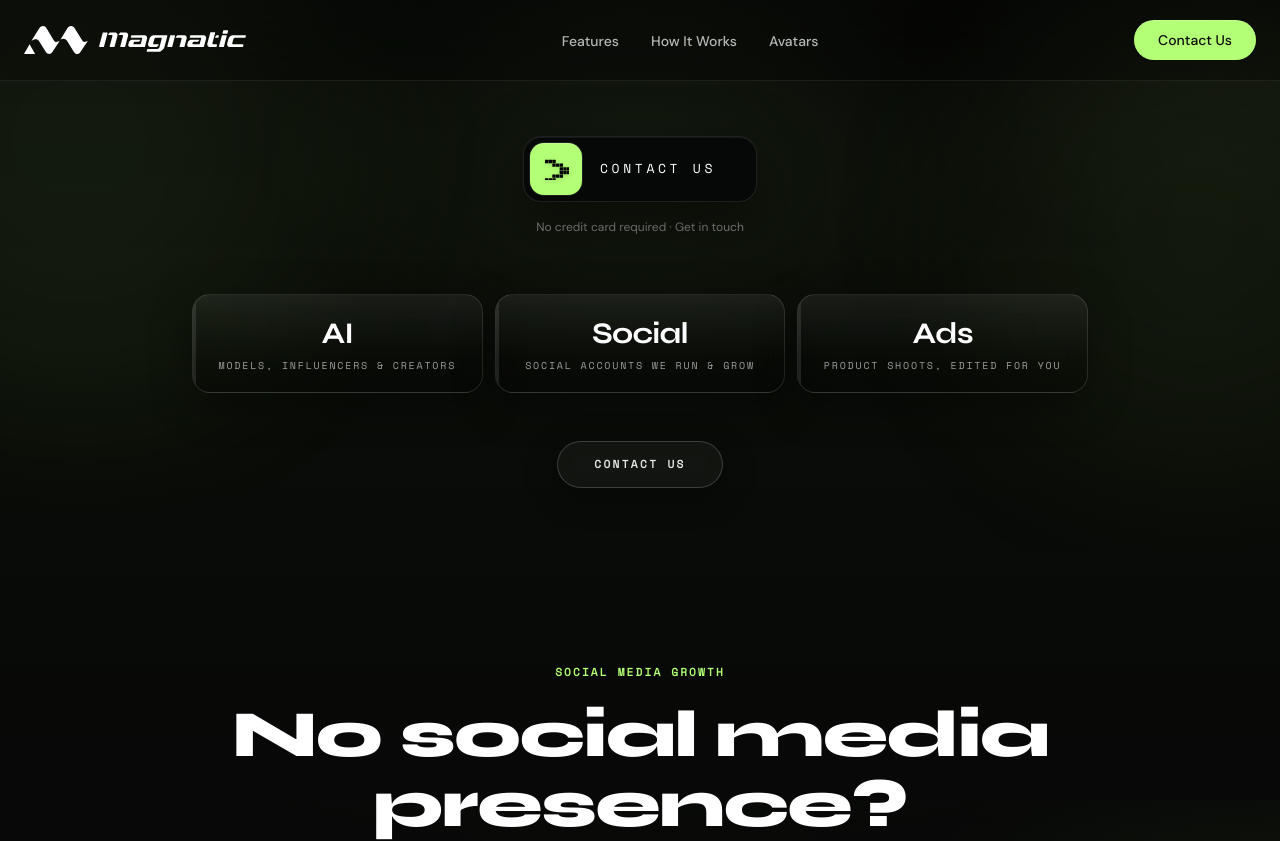
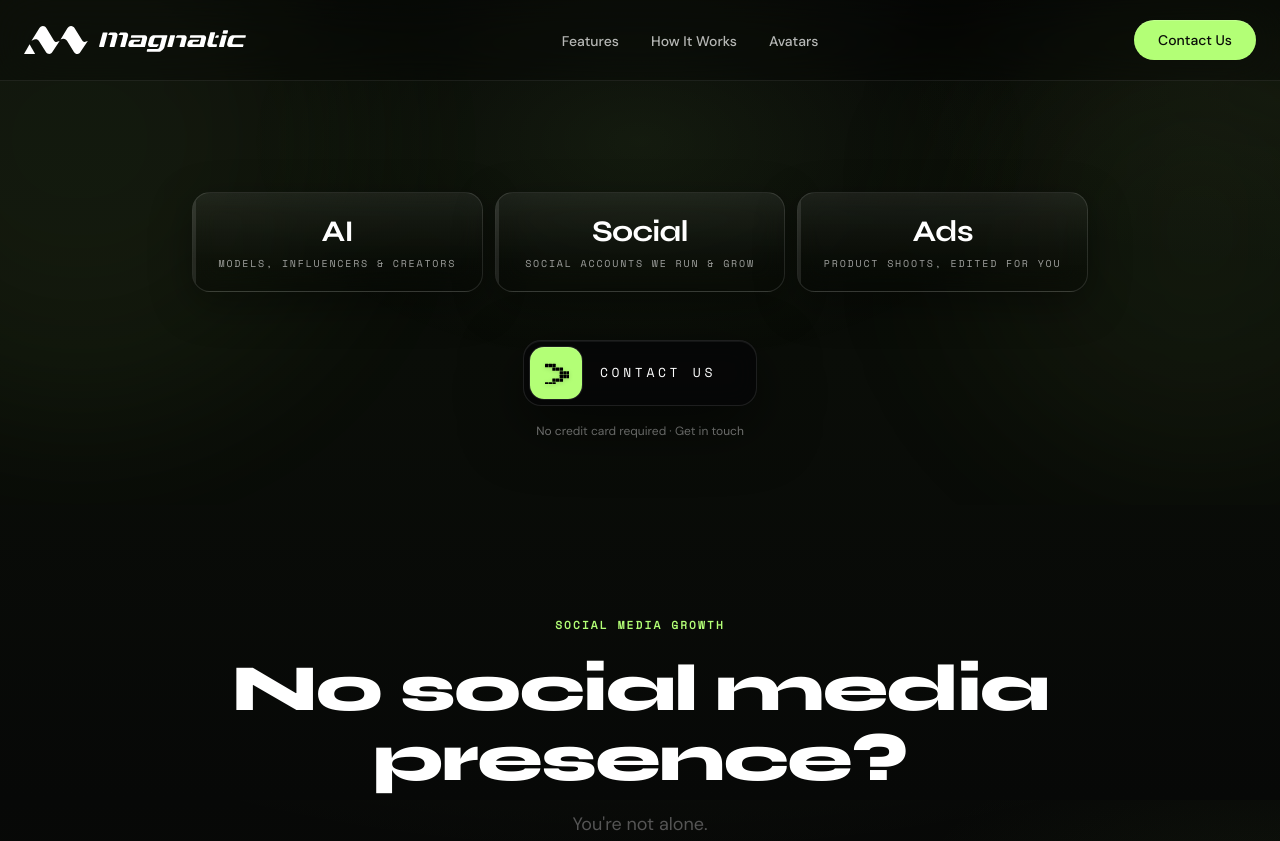
Before and after one commit to jinab-sys/magnatic-website, a Next.js app: page / in a window 1280 px wide. Shown: the top 841 px of the page. Built offline with nearby package versions, Linux system fonts and the light colour scheme.

Commit message:
fix hero CTAs

```diff
--- a/components/blocks/scroll-expansion-hero.tsx
+++ b/components/blocks/scroll-expansion-hero.tsx
@@ -50,34 +50,6 @@ export function ScrollExpandHero() {
 
             <div className="relative z-20 mx-auto w-full max-w-7xl px-6">
                 {/* Primary CTA + microcopy */}
-                <motion.div
-                    initial={{ opacity: 0, y: 18 }}
-                    animate={{ opacity: 1, y: 0 }}
-                    transition={{ duration: 0.6, delay: 0.12, ease: "easeOut" }}
-                    className="mx-auto flex max-w-lg flex-col items-center gap-4 text-center"
-                >
-                    <button
-                        type="button"
-                        aria-label="Contact Us"
-                        onClick={() => scrollToRegisterForm()}
-                        className="group relative inline-flex max-w-full cursor-pointer items-stretch overflow-hidden rounded-2xl border border-white/10 bg-[#060607]/90 text-left shadow-[0_20px_60px_rgba(0,0,0,0.55),inset_0_1px_0_rgba(255,255,255,0.06)] backdrop-blur-md transition duration-300 hover:border-[rgba(179,255,118,0.35)] hover:shadow-[0_24px_72px_rgba(179,255,118,0.12)] focus-visible:outline-2 focus-visible:outline-offset-4 focus-visible:outline-[rgba(179,255,118,0.5)]"
-                    >
-                        <span
-                            className="relative m-1.5 flex h-[52px] w-[52px] shrink-0 items-center justify-center rounded-xl bg-linear-to-br from-(--mag-accent-from) to-(--mag-accent-to) shadow-[inset_0_1px_0_rgba(255,255,255,0.15)] ring-1 ring-white/10 transition-transform duration-300 group-hover:scale-[1.02]"
-                            aria-hidden
-                        >
-                            <PixelChevron className="h-[22px] w-[26px] text-black drop-shadow-sm" />
-                        </span>
-                        <span className="flex min-h-[52px] items-center pr-8 pl-3 sm:pr-10">
-                            <span className="font-space-mono text-[12px] font-medium uppercase tracking-[0.28em] text-white sm:text-[13px]">
-                                Contact Us
-                            </span>
-                        </span>
-                    </button>
-                    <p className="max-w-[280px] font-dm-sans text-xs leading-relaxed text-white/50">
-                        No credit card required · Get in touch
-                    </p>
-                </motion.div>
 
                 {/* KPI cards */}
                 <motion.div
@@ -117,14 +89,34 @@ export function ScrollExpandHero() {
                     transition={{ duration: 0.5, delay: 0.58, ease: "easeOut" }}
                     className="mx-auto mt-10 flex flex-col items-center sm:mt-12"
                 >
+                    <motion.div
+                        initial={{ opacity: 0, y: 18 }}
+                        animate={{ opacity: 1, y: 0 }}
+                        transition={{ duration: 0.6, delay: 0.12, ease: "easeOut" }}
+                        className="mx-auto flex max-w-lg flex-col items-center gap-4 text-center"
+                    >
                         <button
                             type="button"
                             aria-label="Contact Us"
                             onClick={() => scrollToRegisterForm()}
-                        className="inline-flex cursor-pointer items-center justify-center rounded-full border border-white/18 bg-white/4 px-9 py-3.5 font-space-mono text-[11px] font-semibold uppercase tracking-[0.22em] text-white/90 shadow-[0_8px_32px_rgba(0,0,0,0.35)] backdrop-blur-sm transition duration-300 hover:border-[rgba(179,255,118,0.35)] hover:bg-[rgba(179,255,118,0.08)] hover:text-white focus-visible:outline-2 focus-visible:outline-offset-4 focus-visible:outline-[rgba(179,255,118,0.45)]"
+                            className="group relative inline-flex max-w-full cursor-pointer items-stretch overflow-hidden rounded-2xl border border-white/10 bg-[#060607]/90 text-left shadow-[0_20px_60px_rgba(0,0,0,0.55),inset_0_1px_0_rgba(255,255,255,0.06)] backdrop-blur-md transition duration-300 hover:border-[rgba(179,255,118,0.35)] hover:shadow-[0_24px_72px_rgba(179,255,118,0.12)] focus-visible:outline-2 focus-visible:outline-offset-4 focus-visible:outline-[rgba(179,255,118,0.5)]"
                         >
+                            <span
+                                className="relative m-1.5 flex h-[52px] w-[52px] shrink-0 items-center justify-center rounded-xl bg-linear-to-br from-(--mag-accent-from) to-(--mag-accent-to) shadow-[inset_0_1px_0_rgba(255,255,255,0.15)] ring-1 ring-white/10 transition-transform duration-300 group-hover:scale-[1.02]"
+                                aria-hidden
+                            >
+                                <PixelChevron className="h-[22px] w-[26px] text-black drop-shadow-sm" />
+                            </span>
+                            <span className="flex min-h-[52px] items-center pr-8 pl-3 sm:pr-10">
+                                <span className="font-space-mono text-[12px] font-medium uppercase tracking-[0.28em] text-white sm:text-[13px]">
                                     Contact Us
+                                </span>
+                            </span>
                         </button>
+                        <p className="max-w-[280px] font-dm-sans text-xs leading-relaxed text-white/50">
+                            No credit card required · Get in touch
+                        </p>
+                    </motion.div>
                 </motion.div>
             </div>
         </section>
```
Lines whose indentation alone changed are shown as unchanged.
